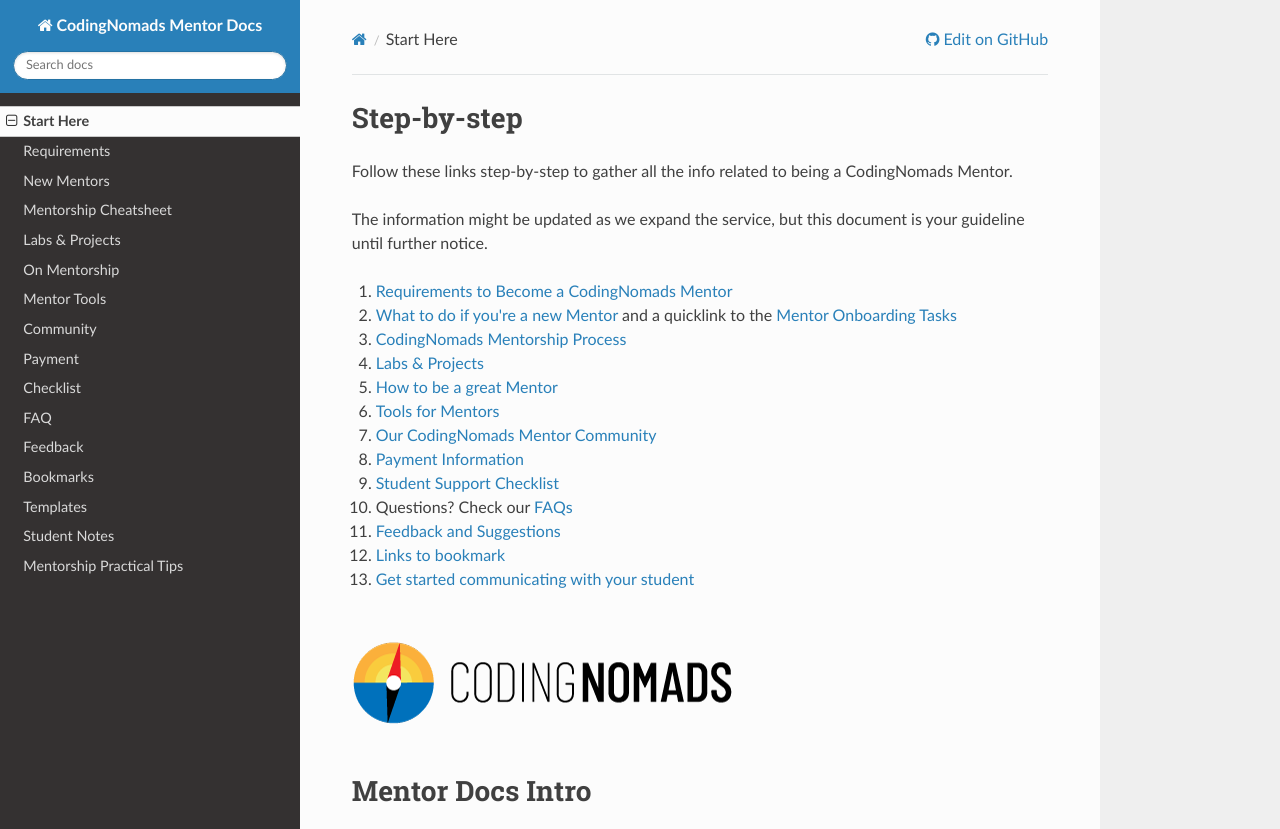
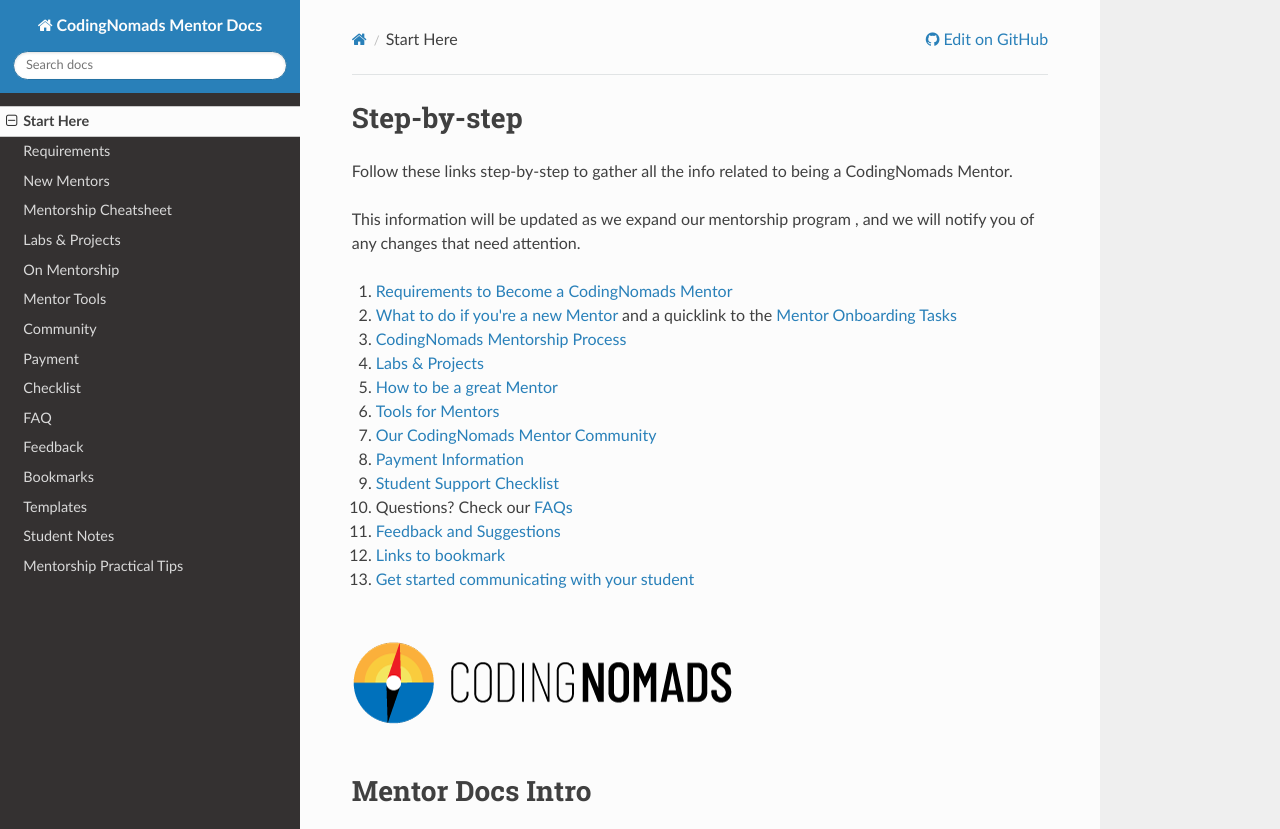
Before and after one commit to CodingNomads/mentor-docs, an MkDocs documentation site: the page built from docs/README.md, in a window 1280 px wide and 1282 px high, cut to the strip 0-829 px from the top of the window. Built offline with MkDocs 1.6.1, drawn with Linux system fonts in a browser that asks for light colours; nearby versions of some CDN libraries.

Commit message:
Update README.md

```diff
--- a/docs/README.md
+++ b/docs/README.md
@@ -2,7 +2,7 @@
 
 Follow these links step-by-step to gather all the info related to being a CodingNomads Mentor.
 
-The information might be updated as we expand the service, but this document is your guideline until further notice.
+This information will be updated as we expand our mentorship program , and we will notify you of any changes that need attention.
 
 1. [Requirements to Become a CodingNomads Mentor](01_requirements.md)
 2. [What to do if you're a new Mentor](02_new_mentors.md) and a quicklink to the <a href="https://docs.google.com/forms/d/e/1FAIpQLSf-Ok5OAqM749xVfpe_Wt1U2h6PPhWowlITSW2K5_koMjPQBA/viewform" target="_blank">Mentor Onboarding Tasks</a>
```
